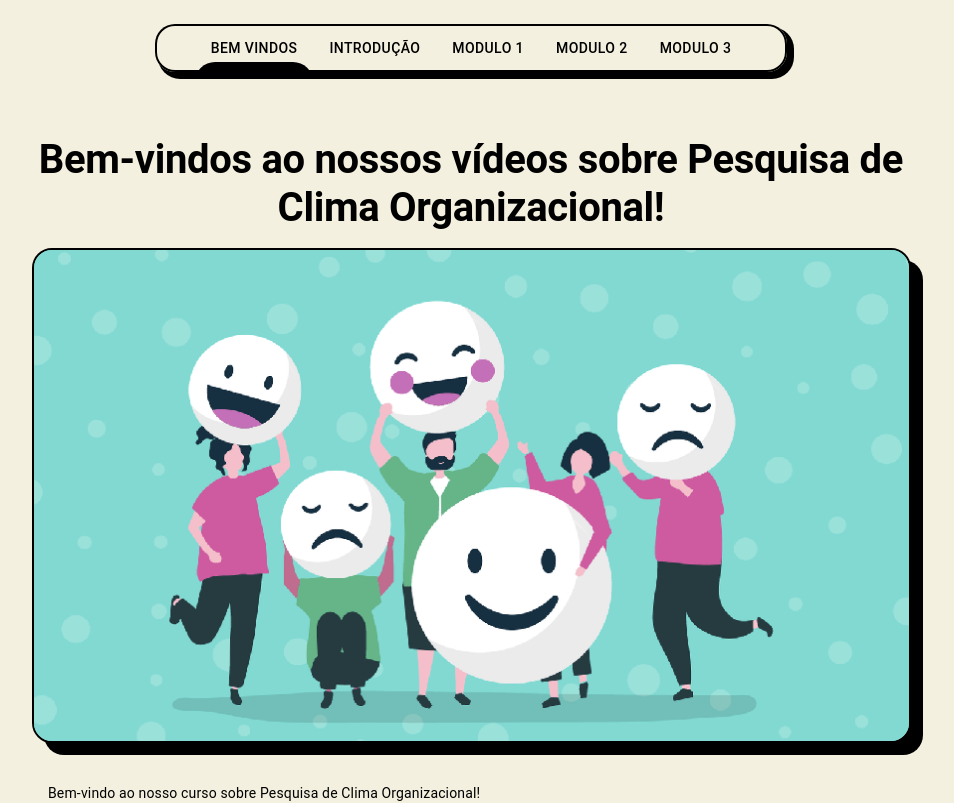
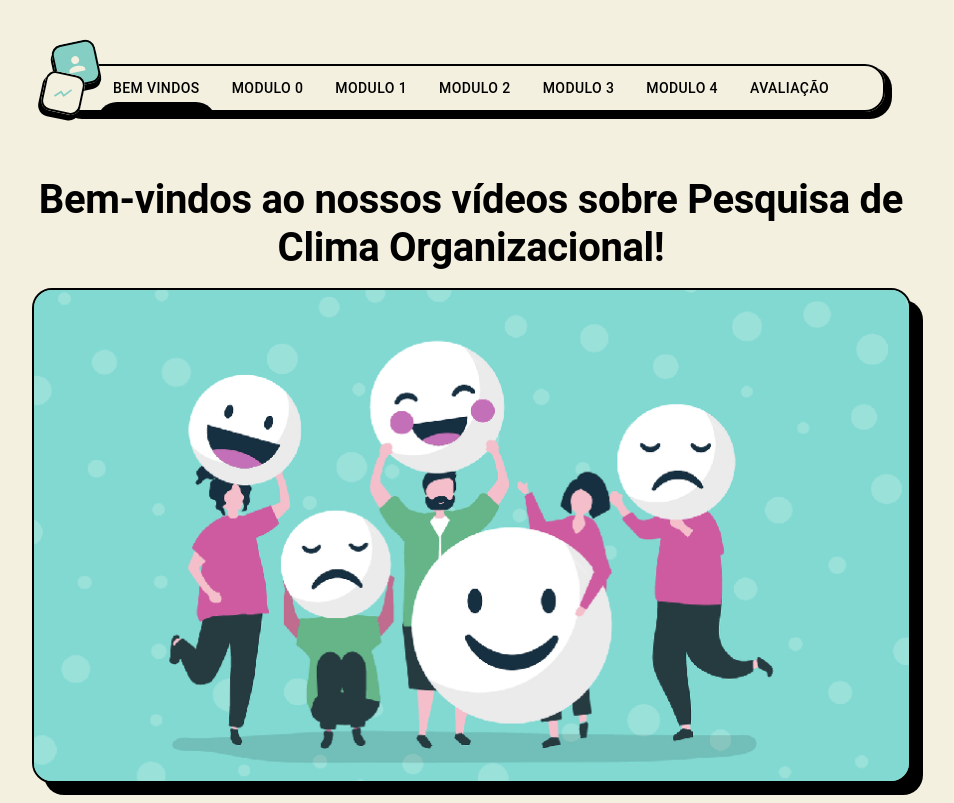
Before and after one commit to jeancarlos/psy-class, a Next.js app: page / in a window 1280 px wide. Shown: the top 803 px of the page, without its empty margins (169-1123 px from the left). Built offline with nearby package versions, Linux system fonts and the light colour scheme.

Commit message:
add extra content

```diff
--- /dev/null
+++ b/src/app/SubTitle.tsx
@@ -0,0 +1,31 @@
+'use client'
+import React, { useState } from 'react';
+import { Typography } from '@mui/material';
+import NewReleasesIcon from '@mui/icons-material/NewReleases';
+import zIndex from '@mui/material/styles/zIndex';
+
+export default function SubTitle(props: { children: React.ReactNode }) {
+  const sx = {
+    fontSize: '35px',
+    color: '#84CEC4',
+    position: 'absolute',
+    top: '-6px',
+    left: '0',
+    zIndex: 2
+  }
+  const sx2 = {
+    top: '-9px',
+    position: 'absolute',
+    color: '#000',
+    fontSize: '41px',
+    left: '0',
+    zIndex: 1
+  }
+  return (
+    <Typography variant="h3" component="h2" fontSize='23px' fontWeight={700} sx={{ mb: 3 }}>
+      <span style={{position: "relative", display: 'block', width: '40px', height: '40px', marginRight: '10px', float: 'left'}}>
+        <NewReleasesIcon sx={sx}/><NewReleasesIcon sx={{ ...sx, ...sx2 }}/>
+      </span> {props.children}
+    </Typography>
+  );
+}
--- a/src/app/globals.css
+++ b/src/app/globals.css
@@ -18,8 +18,47 @@ body {
   font-style: normal;
 }
 
+.tabIcon {
+  position: absolute;
+  padding: 10px;
+  border-radius: 10px;
+  box-shadow: inset 0 0 0 2px #000, -1px 5px 0 1px #000;
+  font-size: 32px;
+  z-index: 9999;
+  background: #84CEC4;
+  color: #F3F0DF;
+  position: absolute;
+  left: 50%;
+  top: 42px;
+  transform: rotate(-12deg);
+  margin-left: -417px;
+  z-index: 1001;
+}
+
+.tabIcon2 {
+  position: absolute;
+  padding: 10px;
+  border-radius: 10px;
+  font-size: 20px!important;
+  box-shadow: inset 0 0 0 2px #000, -1px 5px 0 1px #000;
+  font-size: 32px;
+  z-index: 9999;
+  background: #F3F0DF;
+  color: #84CEC4;
+  position: absolute;
+  left: 50%;
+  top: 73px;
+  transform: rotate(12deg);
+  margin-left: -428px;
+  z-index: 1002;
+}
+
 .tabs {
+  z-index: 999;
+  margin-top: 40px;
   border-radius: 20px;
+  background-color: #F3F0DF;
+  position: relative;
   box-shadow: inset 0 0 0 2px #000, 5px 5px 0 2px #000;
 }
 
@@ -72,6 +111,7 @@ body {
 
 @media (max-width: 768px) {
   .tabs {
+    margin-top: 0;
     position: fixed;
     bottom: 0;
     left: 0;
--- a/src/app/page.tsx
+++ b/src/app/page.tsx
@@ -1,9 +1,12 @@
 'use client'
 import React, { useState } from 'react';
-import { Tabs, Tab, Typography, Box, Grid } from '@mui/material';
+import { Tabs, Tab, Typography, Box, Grid, Button } from '@mui/material';
 import { createTheme, ThemeProvider } from '@mui/material/styles';
 import { teal, grey } from '@mui/material/colors';
-import NewReleasesIcon from '@mui/icons-material/NewReleases';
+import ChecklistIcon from '@mui/icons-material/Checklist';
+import PersonIcon from '@mui/icons-material/Person';
+import ShowChartIcon from '@mui/icons-material/ShowChart';
+import SubTitle from './SubTitle';
 
 const TabPanel = (props: { children: React.ReactNode, value: number, index: number}) => {
   const { children, value, index} = props;
@@ -50,7 +53,9 @@ export default function Home() {
       component="div"
     >
       <Box component="div">
-        <Box sx={{ display: 'flex', justifyContent: 'center', pt: 3, pb: 4}}>
+        <Box sx={{ display: 'flex', justifyContent: 'center', pt: 3, pb: 4, position: 'relative'}}>
+          <PersonIcon className='tabIcon' />
+          <ShowChartIcon className='tabIcon2'/>
           <Tabs
             className='tabs'
             variant="scrollable"
@@ -61,10 +66,12 @@ export default function Home() {
             sx={{ maxWidth: '100vw' }}
           >
             <Tab label="Bem vindos" />
-            <Tab label="Introdução" />
+            <Tab label="Modulo 0" />
             <Tab label="Modulo 1" />
             <Tab label="Modulo 2" />
             <Tab label="Modulo 3" />
+            <Tab label="Modulo 4" />
+            <Tab label="Avaliação" />
           </Tabs>
         </Box>
         <TabPanel value={value} index={0}>
@@ -74,8 +81,8 @@ export default function Home() {
           <span className="aspect-box">
             <img alt="" src="./organizacional.png" />
           </span>
-          <Grid container spacing={2}>
-            <Grid item md={12} sx={{ m: 2, mt: 5, mr: 0}}>
+          <Grid container spacing={2} sx={{ mt: 5}}>
+            <Grid item md={12} xs={12} sx={{ m: 2, mt: 5, mr: 0 }}>
               <Typography variant="body2" align="justify">
               Bem-vindo ao nosso curso sobre Pesquisa de Clima Organizacional!<br /><br />
 
@@ -89,14 +96,14 @@ export default function Home() {
           </Grid>
         </TabPanel>
         <TabPanel value={value} index={1}>
-          <Typography variant="h2" component="h1" align="center" fontSize="2.50rem" fontWeight={700} sx={{ mb: 2 }}>
+        <Typography variant="h2" component="h1" align="center" fontSize="2.50rem" fontWeight={700} sx={{ mb: 2 }}>
             Introdução ao treinamento
           </Typography>
           <span className="aspect-box">
             <iframe width="896" height="504" src="https://www.youtube.com/embed/5y7j0lRQbAI" allow="accelerometer; autoplay; clipboard-write; encrypted-media; gyroscope; picture-in-picture; web-share" referrerPolicy="strict-origin-when-cross-origin" allowFullScreen></iframe>
           </span>
-          <Grid container spacing={2} sx={{ mt: 5, mb: 2 }}>
-            <Grid item md={6}>
+          <Grid container spacing={2} sx={{ mt: 5}}>
+            <Grid item md={6} xs={12} sx={{ mt: 5, mb: 2, mr: 0 }}>
               <Typography variant="body2" align="justify">
                 O clima organizacional refere-se às percepções compartilhadas dos membros de uma organização sobre o ambiente de trabalho, influenciadas por fatores como comunicação, liderança e práticas de gestão.
                 Um clima positivo promove satisfação, motivação e produtividade, enquanto um clima negativo pode levar ao desengajamento e rotatividade.<br/><br/>
@@ -105,10 +112,8 @@ export default function Home() {
                 É importante diferenciar essa pesquisa da pesquisa de satisfação, tema que será abordado nas aulas futuras.
               </Typography>
             </Grid>
-            <Grid item md={6}>
-              <Typography variant="h3" component="h2" fontSize='23px' align="center" fontWeight={700} sx={{ mb: 3 }}>
-                <NewReleasesIcon sx={{ fontSize: '19px' }}/> O que você vai aprender hoje:
-              </Typography>
+            <Grid item md={6} xs={12} sx={{ mt: 5, mb: 2, mr: 0 }}>
+              <SubTitle>O que você vai aprender hoje:</SubTitle>
               <Typography variant="body2" component="ul" align="justify" sx={{ mr: 0 }}>
                 <li>O conceito de clima organizacional e como ele reflete as percepções dos colaboradores.</li>
                 <li>Os fatores que moldam esse clima, como comunicação interna, liderança e práticas de gestão.</li>
@@ -120,24 +125,34 @@ export default function Home() {
           </Grid>
         </TabPanel>
         <TabPanel value={value} index={2}>
-          <Typography variant="h2" component="h1" align="center" fontSize="2.75rem" fontWeight={700} sx={{ mb: 2 }}>
-            Pesquisa de satisfação ou pesquisa de clima
+          <Typography variant="h2" component="h1" align="center" fontSize="2.75rem" fontWeight={700} sx={{ mb: 2}}>
+            Aula 1 - O que é pesquisa de Clima Organizacional.
           </Typography>
           <span className="aspect-box">
             <iframe width="896" height="504" src="https://www.youtube.com/embed/niXm6oYQArU" allow="accelerometer; autoplay; clipboard-write; encrypted-media; gyroscope; picture-in-picture; web-share" referrerPolicy="strict-origin-when-cross-origin" allowFullScreen></iframe>
           </span>
-          <Grid container spacing={2} sx={{ mt: 5, mb: 2 }}>
-            <Grid item md={7}>
+          <Typography variant="h2" component="h2" align="center" fontSize="2.75rem" fontWeight={700} sx={{ mb: 2, mt: 5 }}>
+            Aula 2 - Pesquisa de satisfação ou Pesquisa de Clima.
+          </Typography>
+          <span className="aspect-box">
+            <iframe width="896" height="504" src="https://www.youtube.com/embed/3FbkxUZ_DQ0" allow="accelerometer; autoplay; clipboard-write; encrypted-media; gyroscope; picture-in-picture; web-share" referrerPolicy="strict-origin-when-cross-origin" allowFullScreen></iframe>
+          </span>
+          <Typography variant="h2" component="h2" align="center" fontSize="2.75rem" fontWeight={700} sx={{ mb: 2, mt: 5 }}>
+            Aula 3 - Objetivo da pesquisa de Clima Organizacional
+          </Typography>
+          <span className="aspect-box">
+            <iframe width="896" height="504" src="https://www.youtube.com/embed/h_rXB3D2fgg" allow="accelerometer; autoplay; clipboard-write; encrypted-media; gyroscope; picture-in-picture; web-share" referrerPolicy="strict-origin-when-cross-origin" allowFullScreen></iframe>
+          </span>
+          <Grid container spacing={2} sx={{ mt: 5}}>
+            <Grid item md={7} xs={12} sx={{ mt: 5, mb: 2, mr: 0 }}>
               <Typography variant="body2" align="justify">
               Neste módulo, abordaremos o planejamento da pesquisa de clima nas organizações, começando pela definição dos objetivos específicos da pesquisa. Os objetivos incluem identificar a diferença entre pesquisa de clima organizacional e de satisfação, escolher instrumentos validados, apresentar dimensões a serem avaliadas, divulgar e aplicar a pesquisa.
               <br/><br />
               Focaremos na escala ECO (Escala de Clima Organizacional), por ser válida e fidedigna, assegurando dados confiáveis por meio de testes psicométricos, sendo uma ferramenta multidimensional que avalia aspectos como liderança, comunicação e relacionamento entre colegas.
             </Typography>
             </Grid>
-            <Grid item md={5}>
-              <Typography variant="h3" component="h2" fontSize='23px' align="center" fontWeight={700} sx={{ mb: 3 }}>
-                <NewReleasesIcon sx={{ fontSize: '19px' }}/> O que você vai aprender hoje:
-              </Typography>
+            <Grid item md={5} xs={12} sx={{ mt: 5, mb: 2, mr: 0 }}>
+              <SubTitle>O que você vai aprender hoje:</SubTitle>
               <Typography variant="body2" component="ul" align="justify" sx={{ mr: 0 }}>
                 <li>Meios de divulgação da pesquisa.</li>
                 <li>Conscientização dos funcionários.</li>
@@ -149,13 +164,19 @@ export default function Home() {
         </TabPanel>
         <TabPanel value={value} index={3}>
           <Typography variant="h2" component="h1" align="center" fontSize="2.50rem" fontWeight={700} sx={{ mb: 2 }}>
-            O que é uma pesquisa de clima organizacional
+            Aula 1 - Planejamento da pesquisa de Clima Organizacional.
           </Typography>
           <span className="aspect-box">
-          <iframe width="896" height="504" src="https://www.youtube.com/embed/mCWL-k3JE20"  allow="accelerometer; autoplay; clipboard-write; encrypted-media; gyroscope; picture-in-picture; web-share" referrerPolicy="strict-origin-when-cross-origin" allowFullScreen></iframe>
+            <iframe width="896" height="504" src="https://www.youtube.com/embed/sVzpAiQqerY"  allow="accelerometer; autoplay; clipboard-write; encrypted-media; gyroscope; picture-in-picture; web-share" referrerPolicy="strict-origin-when-cross-origin" allowFullScreen></iframe>
           </span>
-          <Grid container spacing={2} sx={{ mt: 5, mb: 2 }}>
-            <Grid item md={7}>
+          <Typography variant="h2" component="h1" align="center" fontSize="2.50rem" fontWeight={700} sx={{ mb: 2, mt: 5 }}>
+            Aula 2 - Etapas da pesquisa de Clima Organizacional
+          </Typography>
+          <span className="aspect-box">
+            <iframe width="896" height="504" src="https://www.youtube.com/embed/GhNxevWiGWw"  allow="accelerometer; autoplay; clipboard-write; encrypted-media; gyroscope; picture-in-picture; web-share" referrerPolicy="strict-origin-when-cross-origin" allowFullScreen></iframe>
+          </span>
+          <Grid container spacing={2} sx={{ mt: 5}}>
+            <Grid item md={7} xs={12}  sx={{ mt: 5, mb: 2, mr: 0 }}>
               <Typography variant="body2" align="justify">
               A conscientização dos funcionários é crucial para o sucesso da pesquisa de clima organizacional. É fundamental que os colaboradores entendam a importância da pesquisa e seus benefícios, já que ela serve como uma ferramenta para melhorar o ambiente de trabalho. Quanto mais sinceras forem as respostas, mais precisos serão os resultados, por isso é essencial incentivar a participação de todos.
               <br/><br/>
@@ -164,10 +185,8 @@ export default function Home() {
               O próximo módulo abordará a análise e interpretação dos resultados da pesquisa. Agradecemos a atenção de todos!
             </Typography>
             </Grid>
-            <Grid item md={5}>
-              <Typography variant="h3" component="h2" fontSize='23px' align="center" fontWeight={700} sx={{ mb: 3 }}>
-                <NewReleasesIcon sx={{ fontSize: '19px' }}/> O que você vai aprender hoje:
-              </Typography>
+            <Grid item md={5} xs={12}  sx={{ mt: 5, mb: 2, mr: 0 }}>
+              <SubTitle>O que você vai aprender hoje:</SubTitle>
               <Typography variant="body2" component="ul" align="justify" sx={{ mr: 0 }}>
                 <li>Meios de divulgação da pesquisa</li>
                 <li>Conscientização dos funcionários.</li>
@@ -179,23 +198,21 @@ export default function Home() {
         </TabPanel>
         <TabPanel value={value} index={4}>
           <Typography variant="h2" component="h1" align="center" fontSize="2.50rem" fontWeight={700} sx={{ mb: 2 }}>
-            Objetivos da Pesquisa de Clima
+            Aula 1 - Aplicação da Pesquisa de Clima Organizacional.
           </Typography>
           <span className="aspect-box">
-          <iframe width="896" height="504" src="https://www.youtube.com/embed/Mo5c1jFU_ds" allow="accelerometer; autoplay; clipboard-write; encrypted-media; gyroscope; picture-in-picture; web-share" referrerPolicy="strict-origin-when-cross-origin" allowFullScreen></iframe>
+          <iframe width="896" height="504" src="https://www.youtube.com/embed/7EuBiJTQk10" allow="accelerometer; autoplay; clipboard-write; encrypted-media; gyroscope; picture-in-picture; web-share" referrerPolicy="strict-origin-when-cross-origin" allowFullScreen></iframe>
           </span>
-          <Grid container spacing={2} sx={{ mt: 5, mb: 2 }}>
-            <Grid item md={7}>
+          <Grid container spacing={2} sx={{ mt: 5}}>
+            <Grid item md={7} xs={12} sx={{ mt: 5, mb: 2, mr: 0 }}>
               <Typography variant="body2" align="justify">
               Após a nossa jornada em aprender sobre o que é clima organizacional e a sua importância nas primeiras aulas, e também, sobre como planejar a nossa pesquisa no módulo 2, e como aplicar esta pesquisa no módulo 3, chegamos ao último módulo.
               <br/><br/>
               No módulo 4 abordaremos sobre a análise e interpretação dos resultados da pesquisa de clima organizacional, culminando na elaboração de um relatório de devolutiva após coletar e análise dos dados através do questionário ECO, pois é fundamental realizar uma análise de forma simples e sistemática.
             </Typography>
             </Grid>
-            <Grid item md={5}>
-              <Typography variant="h3" component="h2" fontSize='23px' align="center" fontWeight={700} sx={{ mb: 3 }}>
-                <NewReleasesIcon sx={{ fontSize: '19px' }}/> O que você vai aprender hoje:
-              </Typography>
+            <Grid item md={5} xs={12} sx={{ mt: 5, mb: 2, mr: 0 }}>
+              <SubTitle>O que você vai aprender hoje:</SubTitle>
               <Typography variant="body2" component="ul" align="justify" sx={{ mr: 0 }}>
                 <li>Como realizar a análise dos dados.</li>
                 <li>Interpretação dos resultados obtidos.</li>
@@ -205,6 +222,66 @@ export default function Home() {
             </Grid>
           </Grid>
         </TabPanel>
+        <TabPanel value={value} index={5}>
+        <Typography variant="h2" component="h1" align="center" fontSize="2.50rem" fontWeight={700} sx={{ mb: 2 }}>
+            Aula 1 - Análise e interpretação de resultados.
+          </Typography>
+          <span className="aspect-box">
+          <iframe width="896" height="504" src="https://www.youtube.com/embed/7EuBiJTQk10" allow="accelerometer; autoplay; clipboard-write; encrypted-media; gyroscope; picture-in-picture; web-share" referrerPolicy="strict-origin-when-cross-origin" allowFullScreen></iframe>
+          </span>
+          <Typography variant="h2" component="h1" align="center" fontSize="2.50rem" fontWeight={700} sx={{ mb: 2, mt: 5 }}>
+            Aula 2 - Elaboração do Relatório.
+          </Typography>
+          <span className="aspect-box">
+          <iframe width="896" height="504" src="https://www.youtube.com/embed/aaipVIVF-pg" allow="accelerometer; autoplay; clipboard-write; encrypted-media; gyroscope; picture-in-picture; web-share" referrerPolicy="strict-origin-when-cross-origin" allowFullScreen></iframe>
+          </span>
+          <Grid container spacing={2} sx={{ mt: 5}}>
+            <Grid item md={7} xs={12} sx={{ mt: 5, mb: 2, mr: 0 }}>
+              <Typography variant="body2" align="justify">
+              Após a nossa jornada em aprender sobre o que é clima organizacional e a sua importância nas primeiras aulas, e também, sobre como planejar a nossa pesquisa no módulo 2, e como aplicar esta pesquisa no módulo 3, chegamos ao último módulo.
+              <br/><br/>
+              No módulo 4 abordaremos sobre a análise e interpretação dos resultados da pesquisa de clima organizacional, culminando na elaboração de um relatório de devolutiva após coletar e análise dos dados através do questionário ECO, pois é fundamental realizar uma análise de forma simples e sistemática.
+            </Typography>
+            </Grid>
+            <Grid item md={5} xs={12} sx={{ mt: 5, mb: 2, mr: 0 }}>
+              <SubTitle>O que você vai aprender hoje:</SubTitle>
+              <Typography variant="body2" component="ul" align="justify" sx={{ mr: 0 }}>
+                <li>Como realizar a análise dos dados.</li>
+                <li>Interpretação dos resultados obtidos.</li>
+                <li>Processo de produção de relatório.</li>
+                <li>Análise de dados.</li>
+              </Typography>
+            </Grid>
+          </Grid>
+        </TabPanel>
+        <TabPanel value={value} index={6}>
+          <Typography variant="h2" component="h1" align="center" fontSize="2.50rem" fontWeight={700} sx={{ mb: 8 }}>
+            Avaliação do Treinamento sobre Pesquisa de Clima Organizacional.
+          </Typography>
+          <Box display="flex" justifyContent="center">
+            <Button
+              role={undefined}
+              variant="contained"
+              tabIndex={-1}
+              startIcon={<ChecklistIcon />}
+              size="large"
+              href="https://docs.google.com/forms/d/e/1FAIpQLScwfeS0yqMGc3fQqRLpI27_xEJfrQ9rofAURv940sSbsMG3-Q/viewform"
+            >
+              Preencher Avaliação
+            </Button>
+          </Box>
+          <Grid container spacing={2} sx={{ mt: 5}}>
+            <Grid item md={12} xs={12} sx={{ m: 2, mt: 5, mr: 0 }}>
+              <Typography variant="body2" align="justify">
+              Agora que você completou as aulas do nosso treinamento sobre Pesquisa de Clima Organizacional, chegou o momento de realizar a Avaliação.
+              Esta avaliação tem como objetivo entender sua experiência, identificar áreas de melhoria e garantir que os conteúdos apresentados atendam às suas expectativas e necessidades.
+              As respostas do formulário são coletadas de forma anônima, garantindo o total sigilo dos participantes.<br/><br/>
+              Agradecemos imensamente por sua participação! Sua colaboração é essencial para o sucesso do nosso curso.
+              Muito obrigado por dedicar seu tempo e percorrer conosco nesta jornada.
+              </Typography>
+            </Grid>
+          </Grid>
+        </TabPanel>
       </Box>
     </Grid>
     </ThemeProvider>
```
